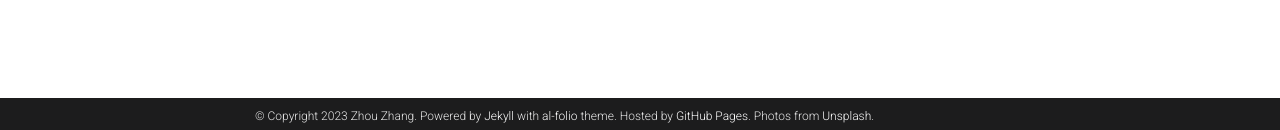
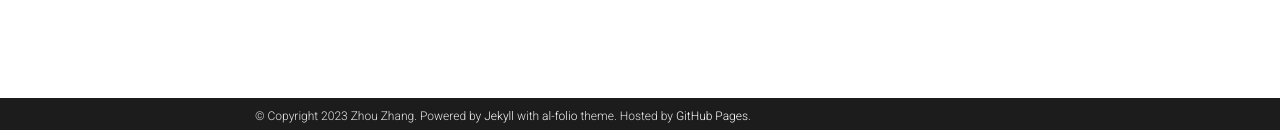
Before and after one commit to fduzz/fduzz.github.io, a Jekyll site: the page built from _pages/publications.md, in a window 1280 px wide. Shown: the part 767-897 px from the top of the page. Built offline with Jekyll 4.4.1, drawn with Linux system fonts in a browser that asks for light colours; full-size pictures stand in for the smaller copies a plugin makes; comment, search, counter and statistics services are not loaded; a style sheet for code colours, icons or effects is not loaded; some of the changed lines change nothing that is shown.

Commit message:
Update _config.yml

```diff
--- a/_config.yml
+++ b/_config.yml
@@ -12,7 +12,6 @@
 footer_text: >
   Powered by <a href="https://jekyllrb.com/" target="_blank">Jekyll</a> with <a href="https://github.com/alshedivat/al-folio">al-folio</a> theme.
   Hosted by <a href="https://pages.github.com/" target="_blank">GitHub Pages</a>.
-  Photos from <a href="https://unsplash.com" target="_blank">Unsplash</a>.
 keywords: jekyll, jekyll-theme, academic-website, portfolio-website  # add your own keywords or leave empty
 
 lang: en # the language of your site (for example: en, fr, cn, ru, etc.)
@@ -41,7 +40,7 @@
 # will use title and url fields
 # Take a look to https://github.com/jekyll/jekyll-feed for more customization
 
-rss_icon: true
+rss_icon: false
 
 # -----------------------------------------------------------------------------
 # Layout
```
